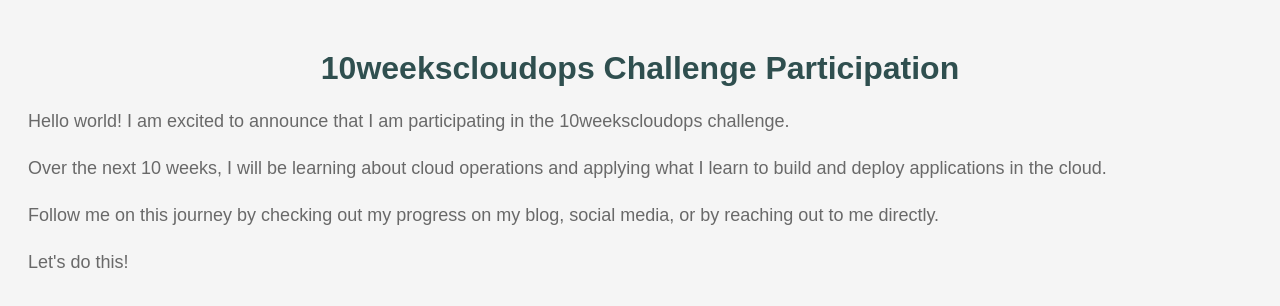
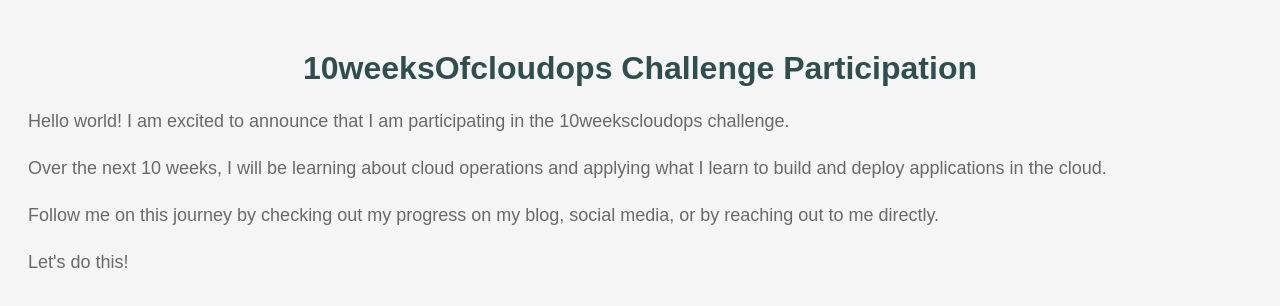
Before and after one commit to jayvardhan2111/10WeeksOfCloudOps, a plain HTML site: page week1/index.html in a window 1280 px wide. Drawn offline with Linux system fonts and the light colour scheme.

Commit message:
Update index.html

```diff
--- a/week1/index.html
+++ b/week1/index.html
@@ -22,7 +22,7 @@
 	</style>
 </head>
 <body>
-	<h1>10weekscloudops Challenge Participation</h1>
+	<h1>10weeksOfcloudops Challenge Participation</h1>
 	<p>Hello world! I am excited to announce that I am participating in the 10weekscloudops challenge.</p>
 	<p>Over the next 10 weeks, I will be learning about cloud operations and applying what I learn to build and deploy applications in the cloud.</p>
 	<p>Follow me on this journey by checking out my progress on my blog, social media, or by reaching out to me directly.</p>
```
